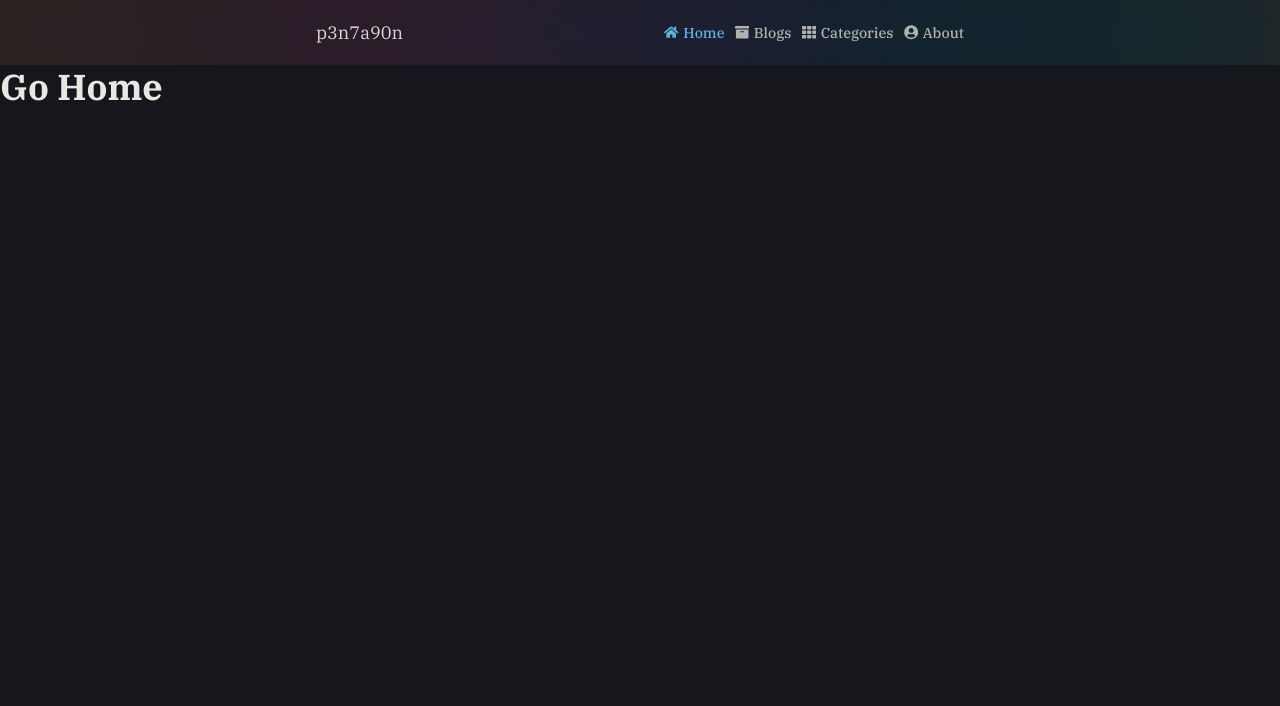
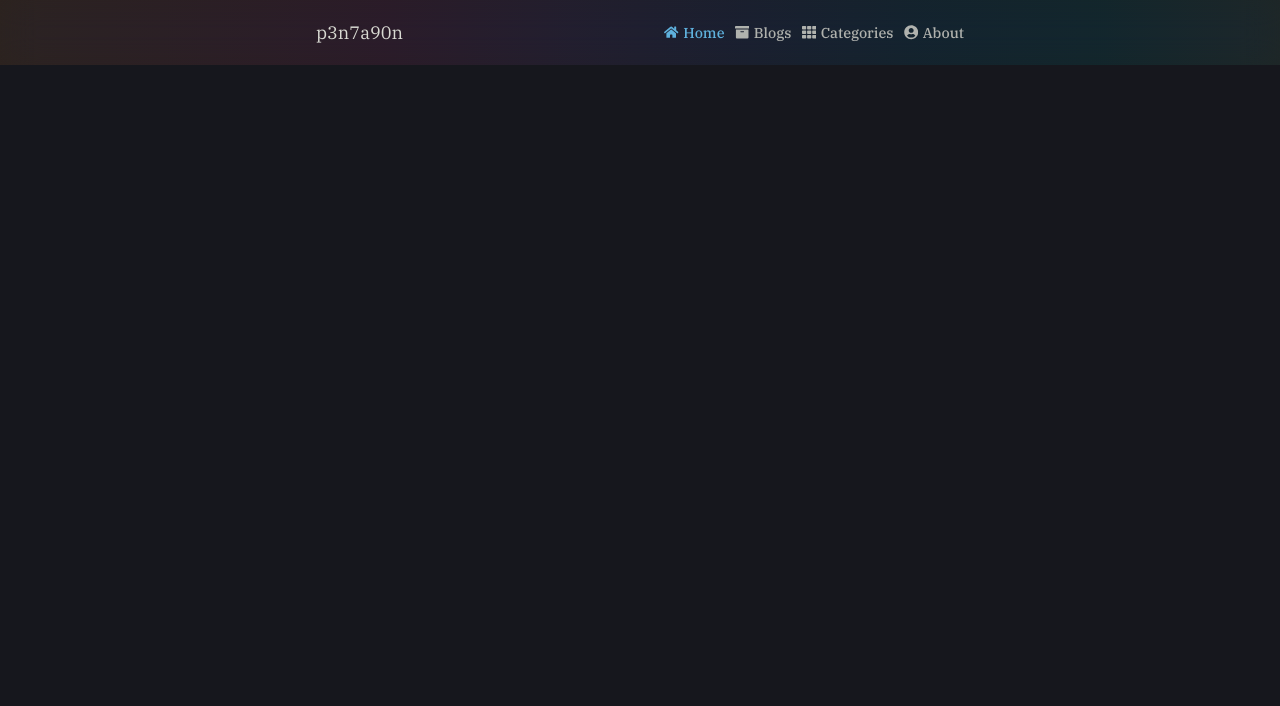
Before and after one commit to p3n7a90n/p3n7a90n.github.io, a plain HTML site: page 404.html in a window 1280 px wide. Shown: the top 706 px of the page. Drawn offline with Linux system fonts and the light colour scheme; some packages are replaced by stand-ins of ours; a script that the page names is missing.

Commit message:
404.html

```diff
--- a/404.html
+++ b/404.html
@@ -114,12 +114,6 @@
 
 
 
-    <main id="main">
-      <div>
-       <h1 id="title"><a href="/">Go Home</a></h1>
-      </div>
-    </main>
-
 
     <div id="back-to-top" class="back-to-top">
         <a href="#"><svg xmlns="http://www.w3.org/2000/svg" viewBox="0 0 448 512" class="icon arrow-up"><path d="M34.9 289.5l-22.2-22.2c-9.4-9.4-9.4-24.6 0-33.9L207 39c9.4-9.4 24.6-9.4 33.9 0l194.3 194.3c9.4 9.4 9.4 24.6 0 33.9L413 289.4c-9.5 9.5-25 9.3-34.3-.4L264 168.6V456c0 13.3-10.7 24-24 24h-32c-13.3 0-24-10.7-24-24V168.6L69.2 289.1c-9.3 9.8-24.8 10-34.3.4z"/></svg></a>
```
